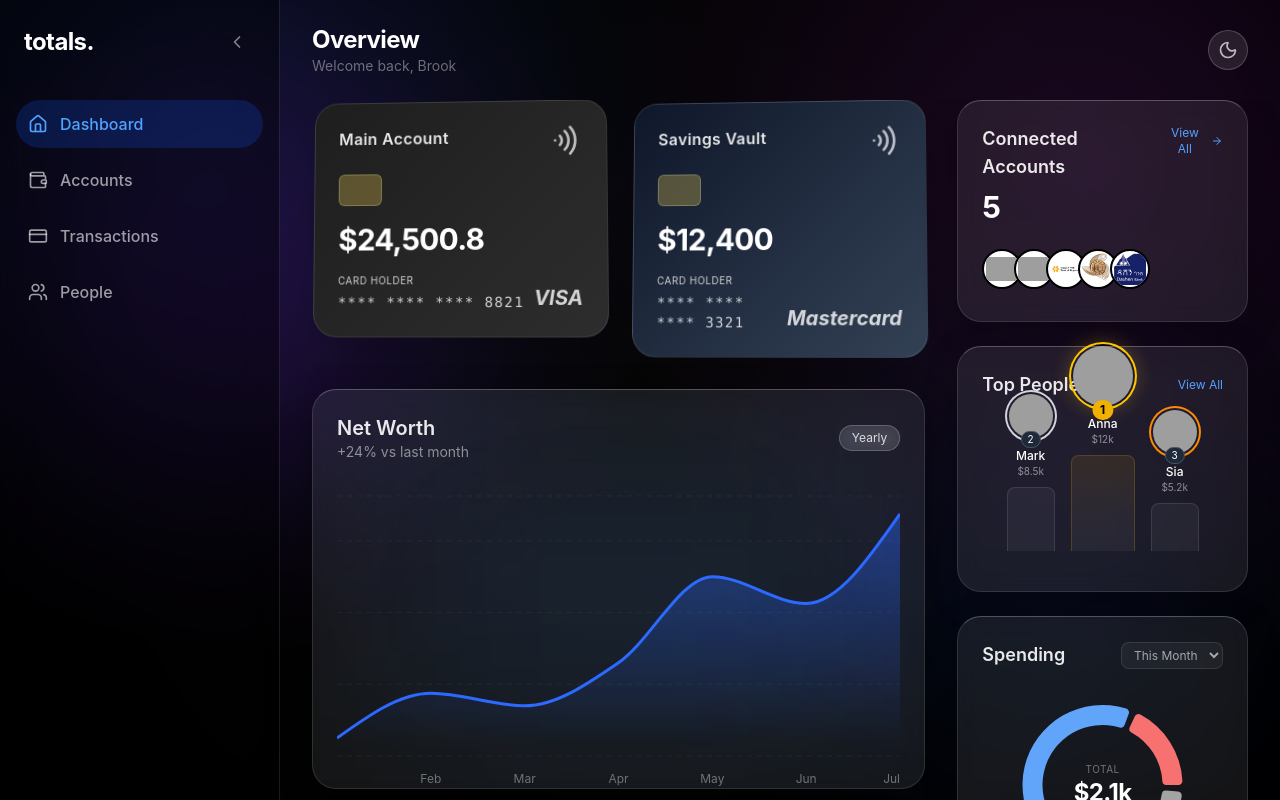
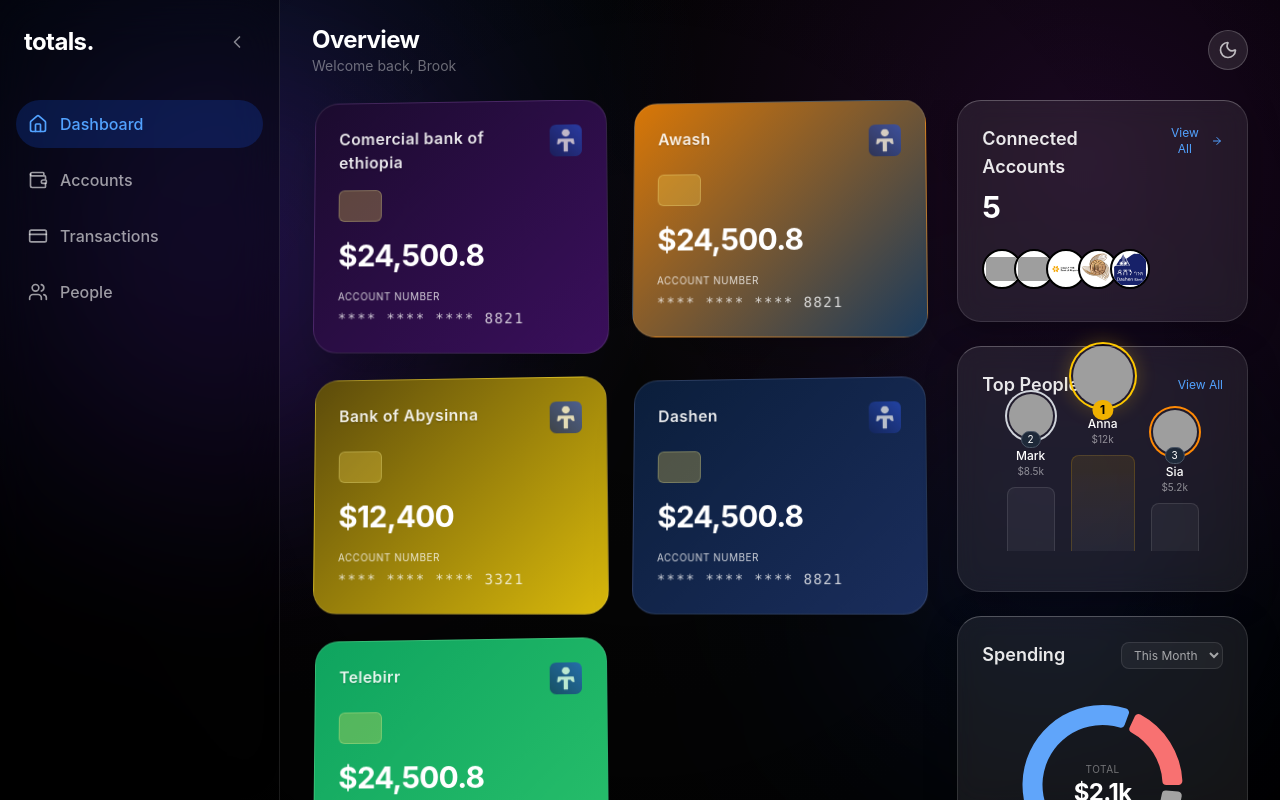
Before and after one commit to detached-space/totals-web, a React (Vite) app: page / in a window 1280 px wide. Built offline with nearby package versions, Linux system fonts and the light colour scheme; grey boxes are pictures that could not be loaded.

Commit message:
Added conditional gradients

```diff
--- a/src/components/cards/AccountCard.tsx
+++ b/src/components/cards/AccountCard.tsx
@@ -1,15 +1,16 @@
 import { motion, useMotionValue, useTransform } from "framer-motion";
-import { Wifi } from "lucide-react";
+import logo from "../../assets/logo.svg"
+
 
 type Props = {
     name: string;
     balance: number;
     bg?: string;
-    type?: "visa" | "mastercard";
+    type?: string;
     last4?: string;
 };
 
-export default function AccountCard({ name, balance, bg, type = "visa", last4 = "4242" }: Props) {
+export default function AccountCard({ name, balance, bg, last4 = "4242" }: Props) {
     const x = useMotionValue(0);
     const y = useMotionValue(0);
 
@@ -51,7 +52,7 @@
                 {/* Top Row */}
                 <div style={{ transform: "translateZ(30px)" }} className="flex justify-between items-start relative z-10 pointer-events-none">
                     <span className="font-semibold tracking-wide opacity-90 text-shadow-sm">{name}</span>
-                    <Wifi className="w-8 h-8 opacity-70 rotate-90" />
+                    <img src={logo} alt="logo" className="w-8 h-8 opacity-70 " />
                 </div>
 
                 {/* Chip */}
@@ -71,12 +72,10 @@
 
                     <div className="flex justify-between items-end opacity-80">
                         <div className="flex flex-col gap-1">
-                            <span className="text-[10px] uppercase tracking-wider">Card Holder</span>
+                            <span className="text-[10px] uppercase tracking-wider">Account number</span>
                             <span className="font-mono tracking-widest text-sm">**** **** **** {last4}</span>
                         </div>
-                        <div className="font-bold italic text-xl">
-                            {type === 'visa' ? 'VISA' : 'Mastercard'}
-                        </div>
+
                     </div>
                 </div>
 
--- a/src/components/pages/Dashboard.tsx
+++ b/src/components/pages/Dashboard.tsx
@@ -4,7 +4,20 @@
 import TopPeople from "../widgets/QuickTransfer";
 import SpendingStats from "../widgets/SpendingStats";
 import ConnectedAccounts from "../widgets/ConnectedAccounts";
-
+import { getGradient } from "../../lib/utils";
+const accounts = [
+    {
+        "id": 1, "name": "Comercial bank of ethiopia", "balance": 24500.80, "last4": "8821"
+    },
+    { "id": 2, "name": "Awash", "balance": 24500.80, "last4": "8821" },
+    { "id": 3, "name": "Bank of Abysinna", "balance": 12400.00, "last4": "3321" },
+    {
+        "id": 4, "name": "Dashen", "balance": 24500.80, "last4": "8821"
+    },
+    {
+        "id": 6, "name": "Telebirr", "balance": 24500.80, "last4": "8821"
+    },
+]
 export default function Dashboard() {
     return (
         <div className="min-h-screen px-8 pb-8 text-white max-w-[1600px] mx-auto">
@@ -15,22 +28,16 @@
                 <div className="col-span-12 lg:col-span-8 flex flex-col gap-8">
                     {/* Cards Scroll/Grid */}
                     <div className="grid grid-cols-1 md:grid-cols-2 gap-6">
-                        <AccountCard
-                            name="Main Account"
-                            balance={24500.80}
-                            bg="linear-gradient(135deg, #1e1e1e, #2d2d2d)"
-                            type="visa"
-                            last4="8821"
-                        />
-                        <div className="hidden md:block">
+                        {accounts.map((account, i) => (
                             <AccountCard
-                                name="Savings Vault"
-                                balance={12400.00}
-                                bg="linear-gradient(135deg, #0f172a, #334155)"
-                                type="mastercard"
-                                last4="3321"
+                                key={i}
+                                name={account.name}
+                                balance={account.balance}
+                                bg={getGradient(account.id)}
+                                last4={account.last4}
                             />
-                        </div>
+                        ))}
+
                     </div>
 
                     {/* Chart Section */}
--- /dev/null
+++ b/src/lib/utils.tsx
@@ -0,0 +1,13 @@
+// utils/gradients.ts
+
+const gradients: Record<number, string> = {
+    1: 'linear-gradient(135deg, #1b0b2e, #3a0f5c)', // Dark Purple
+    2: 'linear-gradient(135deg, #d97706, #1a3a5c)', // Orange dominant with Blue accent
+    3: 'linear-gradient(135deg, #5c4b0b, #d9b90b)', // Dark Yellow
+    4: 'linear-gradient(135deg, #0b1e3b, #1a2d5c)', // Dark Blue
+    6: 'linear-gradient(135deg, #0fa45f, #28c06b)'  // Slime Green
+};
+
+export function getGradient(id: number): string {
+    return gradients[id] ?? 'linear-gradient(135deg, #1b0b2e, #3a0f5c)'; // default Dark Purple
+}
```
Also changed, not shown: src/assets/logo.svg (added), 1 other file (tests, documents, lock files or other folders).
